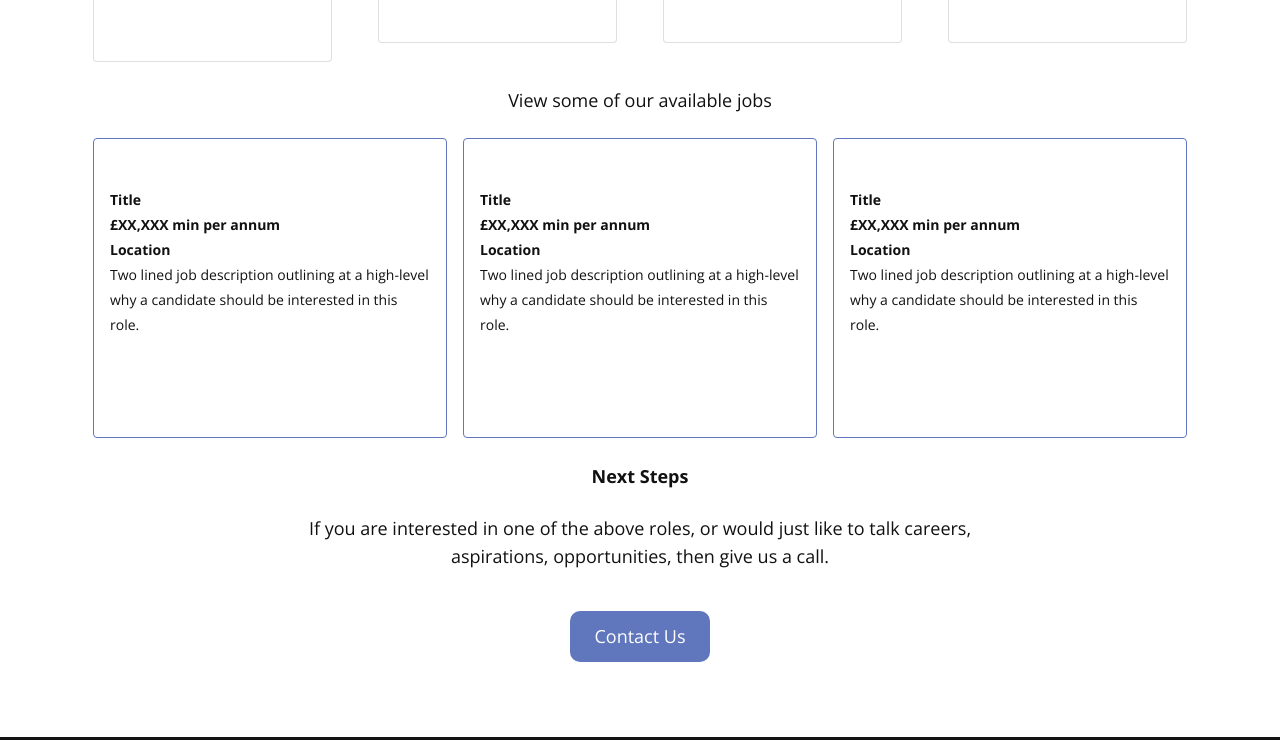
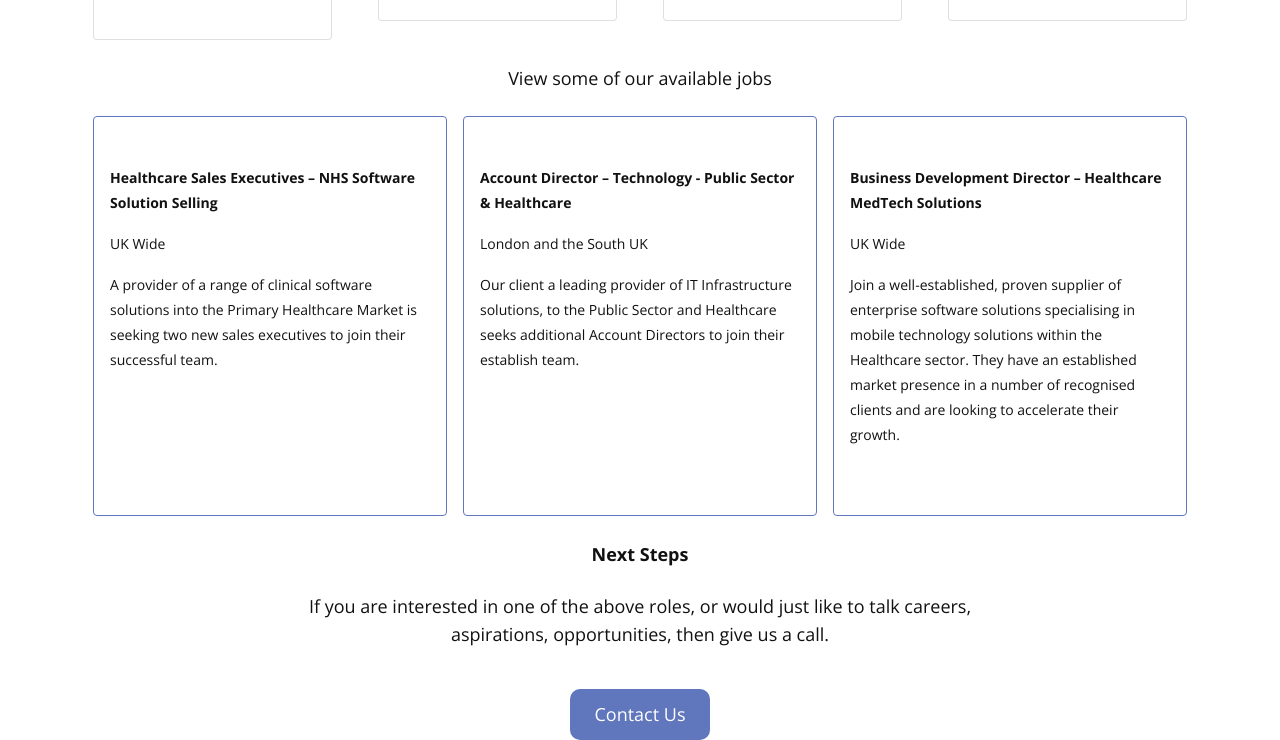
Before and after one commit to Jake-Baugh/Aspect2019, a plain HTML site: page recruitment-and-resourcing.html in a window 1280 px wide. Shown: the part 2511-3251 px from the top of the page. Drawn offline with nearby package versions, Linux system fonts and the light colour scheme; some packages are replaced by stand-ins of ours.

Commit message:
Final fixes

```diff
--- a/css/style.css
+++ b/css/style.css
@@ -1681,6 +1681,7 @@ max-width: 1140px;
 
 .border-blue {
   border-color: #6076bd !important;
+  min-height:400px;
 }
 
 .card-img-wrapper {
--- a/recruitment-and-resourcing.html
+++ b/recruitment-and-resourcing.html
@@ -210,7 +210,7 @@
                                 the healthcare and public service sectors based on
                                 our 25+ years in these industries.</li>
                             <li><b>CV-ready already?</b> Send us your CV to:
-                                cvs@aspectbusinessservices.co.uk</li>
+                                cvs@aspectbsuk.com</li>
                         </ul>
                     </div>
                 </div>
@@ -297,44 +297,23 @@
                     <p class="text-large text-center mb-4">View some of our available jobs</p>
                     <div class="client-logo-slider justify-content-around">
                         <div class="mb-4 card border-blue px-3 py-5 mx-2">
-                            <p><b>Title</b><br>
-                                    <b>£XX,XXX min per annum</b><br>
-                                    <b>Location</b><br>
-                                    Two lined job description outlining at a
-                                    high-level why a candidate should be
-                                    interested in this role.</p>
+                            <p><b>Healthcare Sales Executives – NHS Software Solution Selling</b></p>
+                                    <p>UK Wide</p>
+                                    <p>A provider of a range of clinical software solutions into the Primary Healthcare
+Market is seeking two new sales executives to join their successful team.</p>
+
                         </div>
                         <div class="mb-4 card border-blue px-3 py-5 mx-2">
-                                <p><b>Title</b><br>
-                                    <b>£XX,XXX min per annum</b><br>
-                                    <b>Location</b><br>
-                                    Two lined job description outlining at a
-                                    high-level why a candidate should be
-                                    interested in this role.</p>
+                                <p><b>Account Director – Technology - Public Sector & Healthcare</b><br>
+                                    <p>London and the South UK</p>
+                                    <p>
+                                    Our client a leading provider of IT Infrastructure solutions, to the Public Sector
+and Healthcare seeks additional Account Directors to join their establish team.</p>
                         </div>
                         <div class="mb-4 card border-blue px-3 py-5 mx-2">
-                                <p><b>Title</b><br>
-                                    <b>£XX,XXX min per annum</b><br>
-                                    <b>Location</b><br>
-                                    Two lined job description outlining at a
-                                    high-level why a candidate should be
-                                    interested in this role.</p>
-                        </div>
-                        <div class="mb-4 card border-blue px-3 py-5 mx-2">
-                                <p><b>Title</b><br>
-                                    <b>£XX,XXX min per annum</b><br>
-                                    <b>Location</b><br>
-                                    Two lined job description outlining at a
-                                    high-level why a candidate should be
-                                    interested in this role.</p>
-                        </div>
-                        <div class="mb-4 card border-blue px-3 py-5 mx-2">
-                                <p><b>Title</b><br>
-                                    <b>£XX,XXX min per annum</b><br>
-                                    <b>Location</b><br>
-                                    Two lined job description outlining at a
-                                    high-level why a candidate should be
-                                    interested in this role.</p>
+                                <p><b>Business Development Director – Healthcare MedTech Solutions</b></p>
+                                    <p>UK Wide</p><p>
+                                    Join a well-established, proven supplier of enterprise software solutions specialising in mobile technology solutions within the Healthcare sector. They have an established market presence in a number of recognised clients and are looking to accelerate their growth.</p>
                         </div>
 
                     </div>
```
